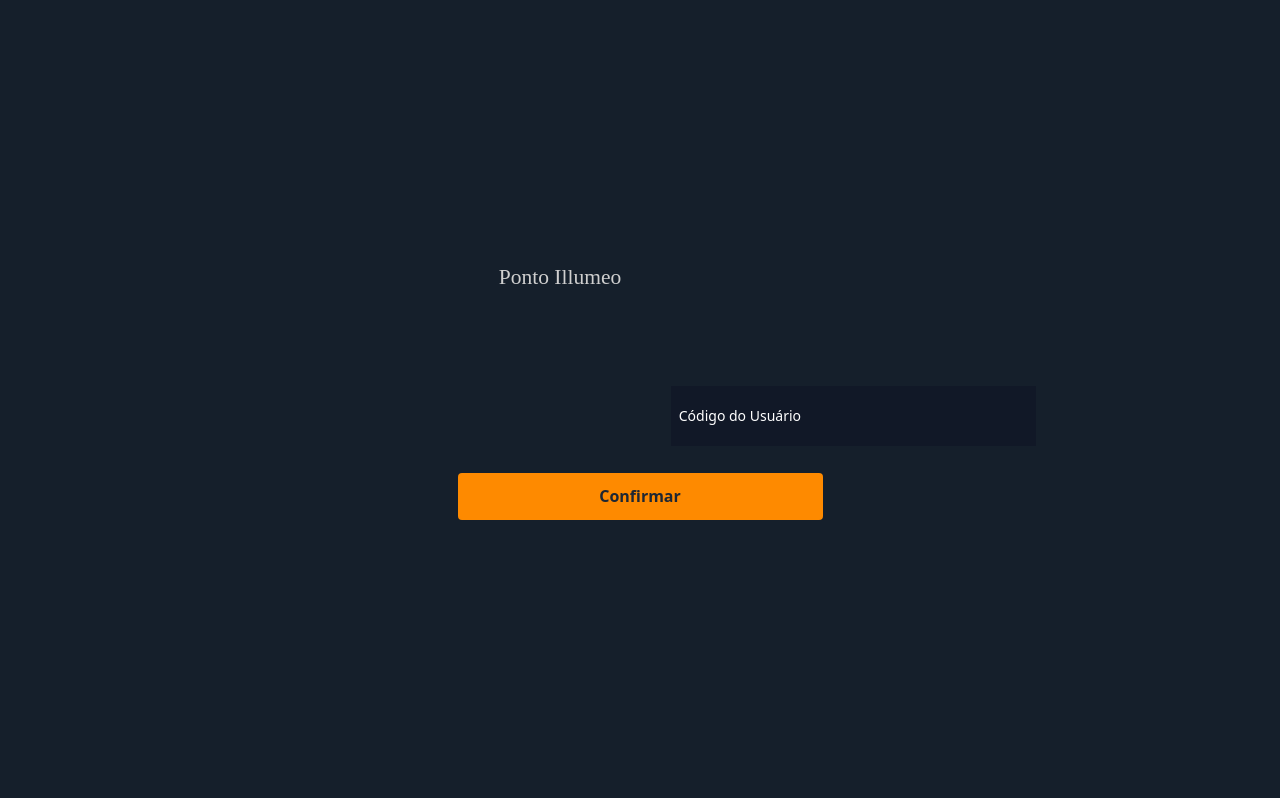
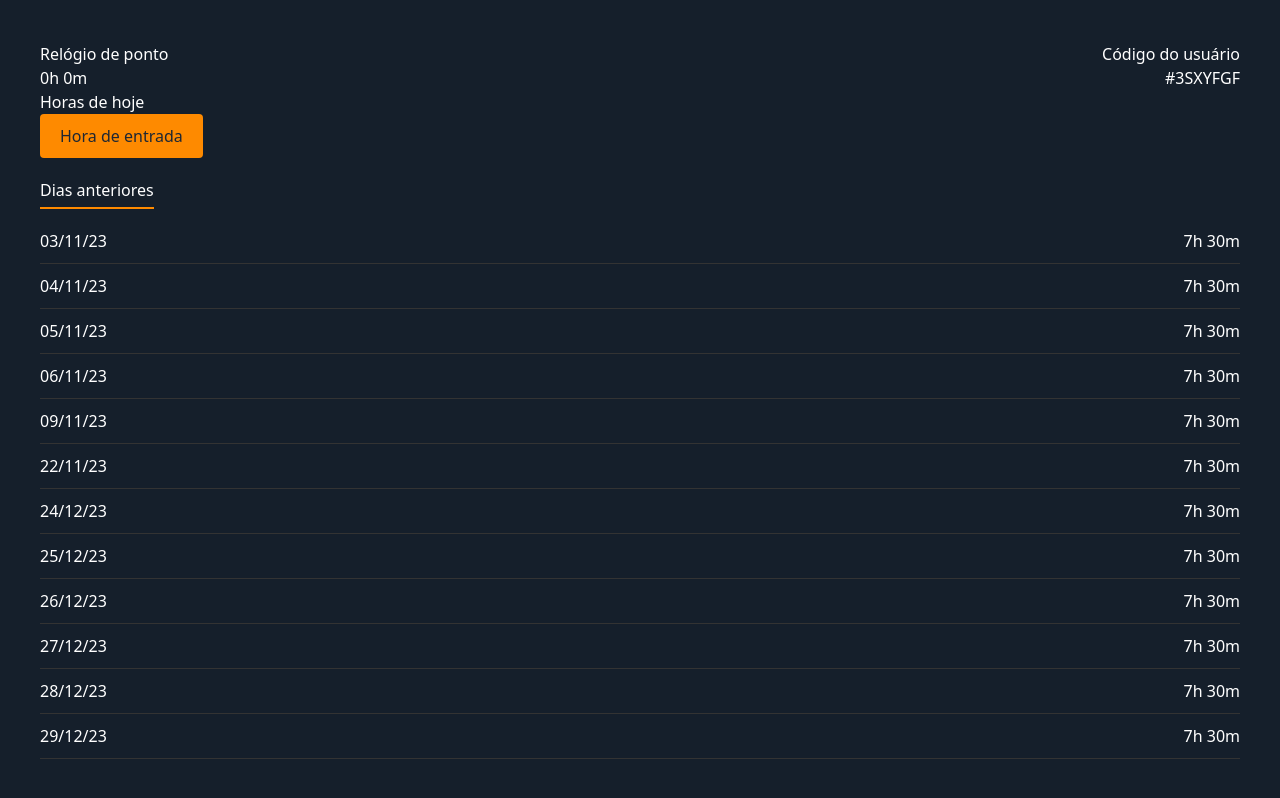
Before and after one commit to kiiinhos/controle-ponto-frontend, a Next.js app: page / in a window 1280 px wide. Both pictures are taken after a click on the button "Confirmar". Built offline with nearby package versions, Linux system fonts and the light colour scheme; no server answers.

Commit message:
feat:ajustando as telas

```diff
--- /dev/null
+++ b/src/components/Dashboard.tsx
@@ -0,0 +1,97 @@
+import React, { useState } from "react";
+
+interface DashboardProps {
+  userCode: string;
+  onReturnToHome: () => void;
+}
+
+const Dashboard: React.FC<DashboardProps> = ({ userCode, onReturnToHome }) => {
+  const [isEntry, setIsEntry] = useState(true);
+
+  const handleButtonClick = () => {
+    if (isEntry) {
+      setIsEntry(false);
+    } else {
+      onReturnToHome();
+    }
+  };
+
+  return (
+    <div style={{ padding: "20px", color: "#fff", width: "100%" }}>
+      <div
+        style={{
+          display: "flex",
+          justifyContent: "space-between",
+          alignItems: "flex-start",
+        }}
+      >
+        <div>
+          <h2>Relógio de ponto</h2>
+          <p>{isEntry ? "0h 0m" : "6h 13m"}</p>
+          <p>Horas de hoje</p>
+          <button
+            onClick={handleButtonClick}
+            style={{
+              backgroundColor: "#FE8A00",
+              color: "#1E2733",
+              padding: "10px 20px",
+              border: "none",
+              borderRadius: "4px",
+            }}
+          >
+            {isEntry ? "Hora de entrada" : "Hora de saída"}
+          </button>
+        </div>
+        <div style={{ textAlign: "right" }}>
+          <h2>Código do usuário</h2>
+          <p>{userCode}</p>
+          <p>#3SXYFGF</p>
+        </div>
+      </div>
+      <div style={{ marginTop: "20px" }}>
+        <h3
+          style={{
+            borderBottom: "2px solid #FE8A00",
+            display: "inline-block",
+            paddingBottom: "5px",
+          }}
+        >
+          Dias anteriores
+        </h3>
+        <div
+          style={{ marginTop: "10px", maxHeight: "600px", overflowY: "auto" }}
+        >
+          {[
+            "03/11/23",
+            "04/11/23",
+            "05/11/23",
+            "06/11/23",
+            "09/11/23",
+            "22/11/23",
+            "24/12/23",
+            "25/12/23",
+            "26/12/23",
+            "27/12/23",
+            "28/12/23",
+            "29/12/23",
+          ].map((date, index) => (
+            <div
+              key={index}
+              style={{
+                display: "flex",
+                justifyContent: "space-between",
+                padding: "10px 0",
+                borderBottom: "1px solid #333",
+              }}
+            >
+              <span>{date}</span>
+              <span>7h 30m</span>
+            </div>
+          ))}
+        </div>
+      </div>
+    </div>
+  );
+};
+
+export default Dashboard;
--- a/src/pages/index.tsx
+++ b/src/pages/index.tsx
@@ -2,22 +2,19 @@
 import Button from "@/components/Button";
 import UserInput from "@/components/UserInput";
 import Title from "@/components/Title";
-import { getUserByCode } from "../services/userService";
+import Dashboard from "@/components/Dashboard";
 
 const Home: React.FC = () => {
   const [userCode, setUserCode] = useState("");
+  const [showDashboard, setShowDashboard] = useState(false);
 
-  const handleConfirmClick = async () => {
-    try {
-      const user = await getUserByCode(userCode);
-      console.log("Usuário encontrado:", user);
-    } catch (error) {
-      if (error instanceof Error) {
-        console.error("Erro ao buscar usuário:", error.message);
-      } else {
-        console.error("Erro desconhecido ao buscar usuário:", error);
-      }
-    }
+  const handleConfirmClick = () => {
+    setShowDashboard(true);
+  };
+
+  const handleReturnToHome = () => {
+    setShowDashboard(false);
+    setUserCode("");
   };
 
   return (
@@ -32,13 +29,19 @@
         padding: "20px",
       }}
     >
+      {showDashboard ? (
+        <Dashboard userCode={userCode} onReturnToHome={handleReturnToHome} />
+      ) : (
+        <>
           <Title text="Ponto Illumeo" />
-
           <main
             className="container mx-auto p-4"
             style={{ textAlign: "center", color: "#fff" }}
           >
-        <UserInput placeholder="Código do Usuário" onChange={setUserCode} />
+            <UserInput
+              placeholder="Código do Usuário"
+              onChange={(e) => setUserCode(e)}
+            />
             <Button
               label="Confirmar"
               onClick={handleConfirmClick}
@@ -52,6 +55,8 @@
               }}
             />
           </main>
+        </>
+      )}
     </div>
   );
 };
```
Lines whose indentation alone changed are shown as unchanged.
